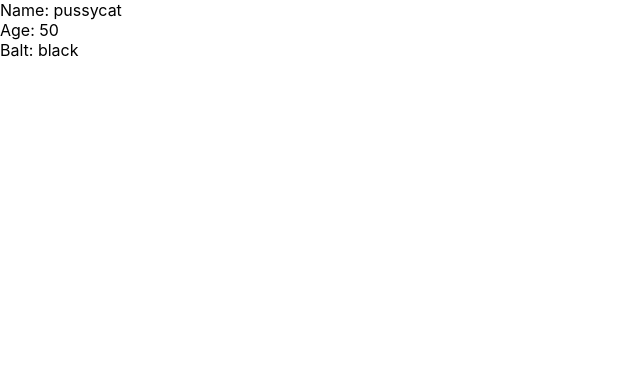
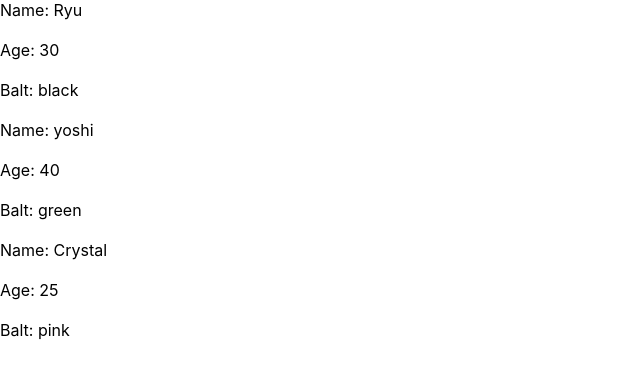
Before and after one commit to wagolemusa/reactpractice, a React (Create React App) app: page / in a window 1280 px wide. Shown: the top 378 px of the page, without its empty margins (0-640 px from the left). Built offline with nearby package versions, Linux system fonts and the light colour scheme.

Commit message:
cycling through lists of data and outputting that data in the component template

```diff
--- a/src/App.js
+++ b/src/App.js
@@ -3,12 +3,21 @@ import React, { Component } from 'react';
 import Nestapp from './Nestapp'
 
 class App extends Component{
+
+  state = {
+    ningas:[
+      { name: 'Ryu',  age: 30, belt: 'black', id: 1},
+      { name: 'yoshi', age: 40, belt: 'green', id: 2},
+      { name: 'Crystal', age: 25, belt: 'pink', id: 3}
+
+    ]
+  }
   render(){
     return (
       <div className="app-connect">
         {/* <Dataapp /> */}
 
-        <Nestapp  name ="pussycat" age="50" belt="black"/>
+        <Nestapp ningas = {this.state.ningas} />
       </div>
 
     )
--- a/src/Nestapp.js
+++ b/src/Nestapp.js
@@ -2,12 +2,23 @@ import React, { Component } from 'react';
 
 class Nestapp extends Component {
     render(){
-        const { name, age, belt } = this.props;
+
+        // function for calling in array
+        const { ningas } = this.props;
+
+        // functin to display each data from array
+        const ningasList = ningas.map(show => {
+            return (
+                <div className="nest" key={show.id}>
+                <div>Name: {show.name}</div><br/>
+                <div>Age:  {show.age}</div><br/>
+                <div>Balt: {show.belt}</div><br/>
+            </div>
+            )
+        })
         return (
-            <div className="nest">
-                <div>Name: {name}</div>
-                <div>Age:  {age}</div>
-                <div>Balt: {belt}</div>
+            <div className="ninja">
+                { ningasList}
             </div>
         )
     }
```
